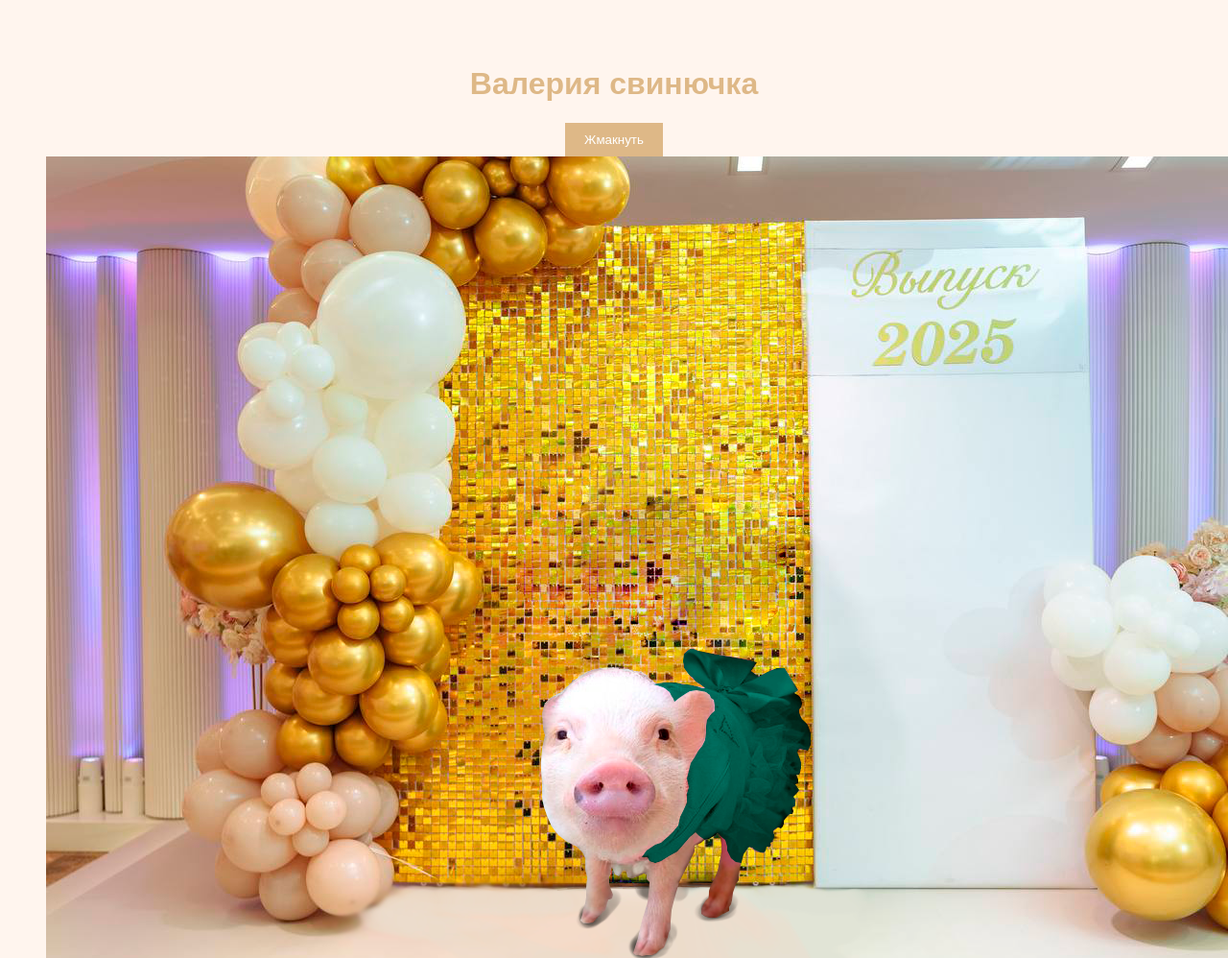
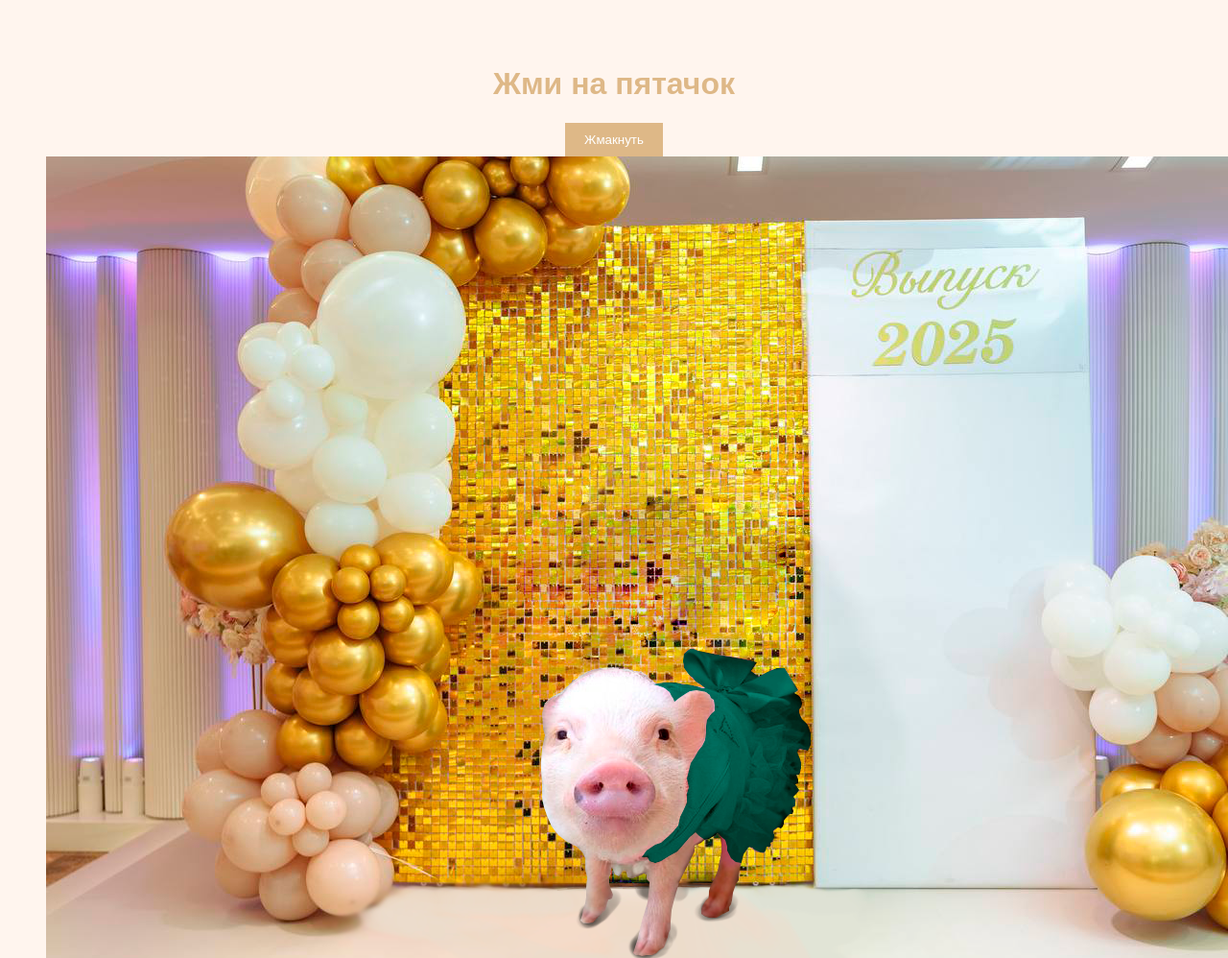
Before and after one commit to Gayorgii/Gayorgii.github.io, a plain HTML site: page index.html in a window 1280 px wide. Shown: the top 998 px of the page at 96% size. Drawn offline with Linux system fonts and the light colour scheme.

Commit message:
Update index.html

```diff
--- a/index.html
+++ b/index.html
@@ -5,7 +5,7 @@
     <link rel="stylesheet" type="text/css" href="styles.css">
 </head>
 <body>
-    <h1>Валерия свинючка</h1>
+    <h1>Жми на пятачок</h1>
     <button id="changeTextButton">Жмакнуть</button>
     <script src="script.js"></script>
     <img src="boar.png">
```
